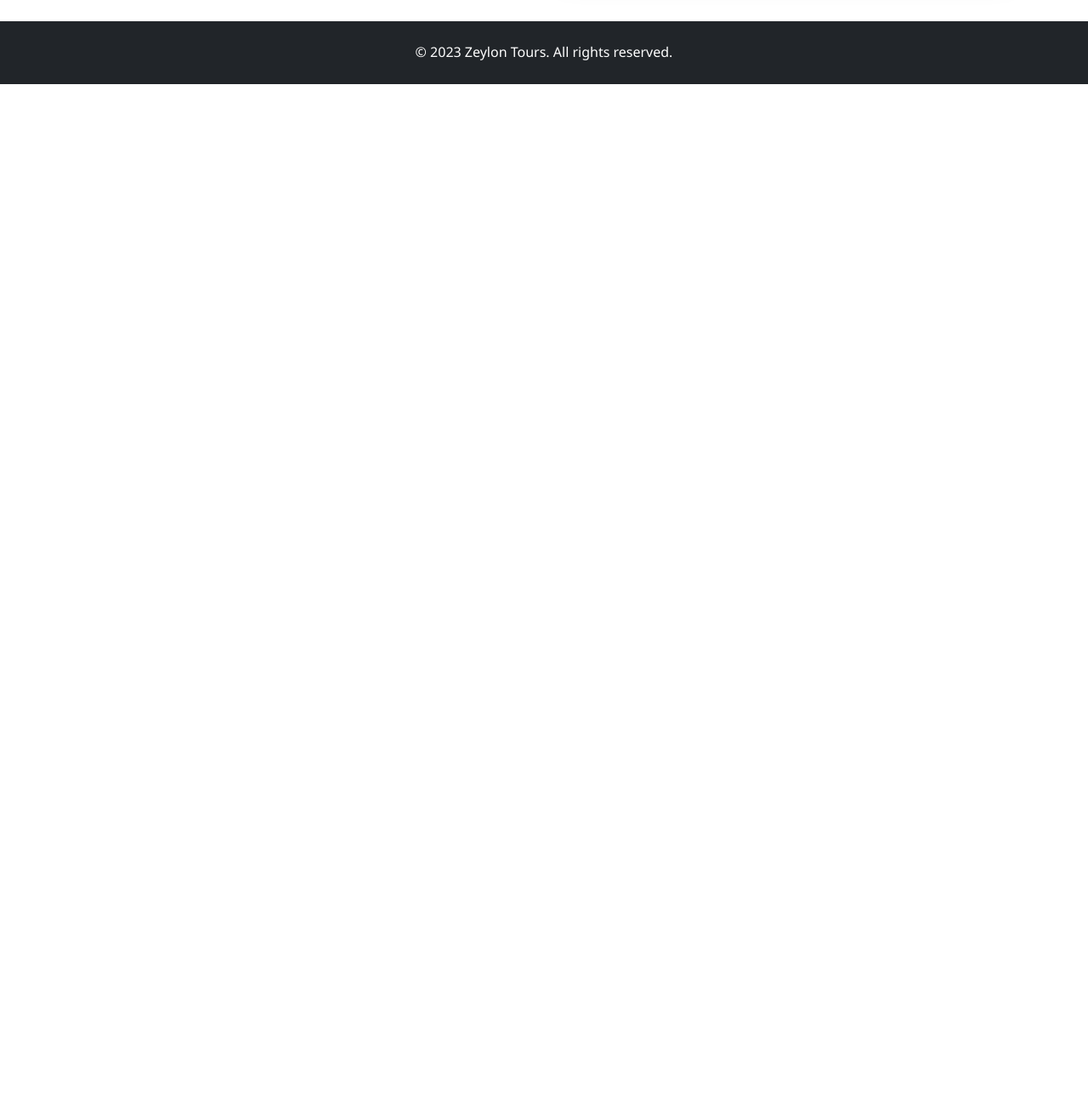
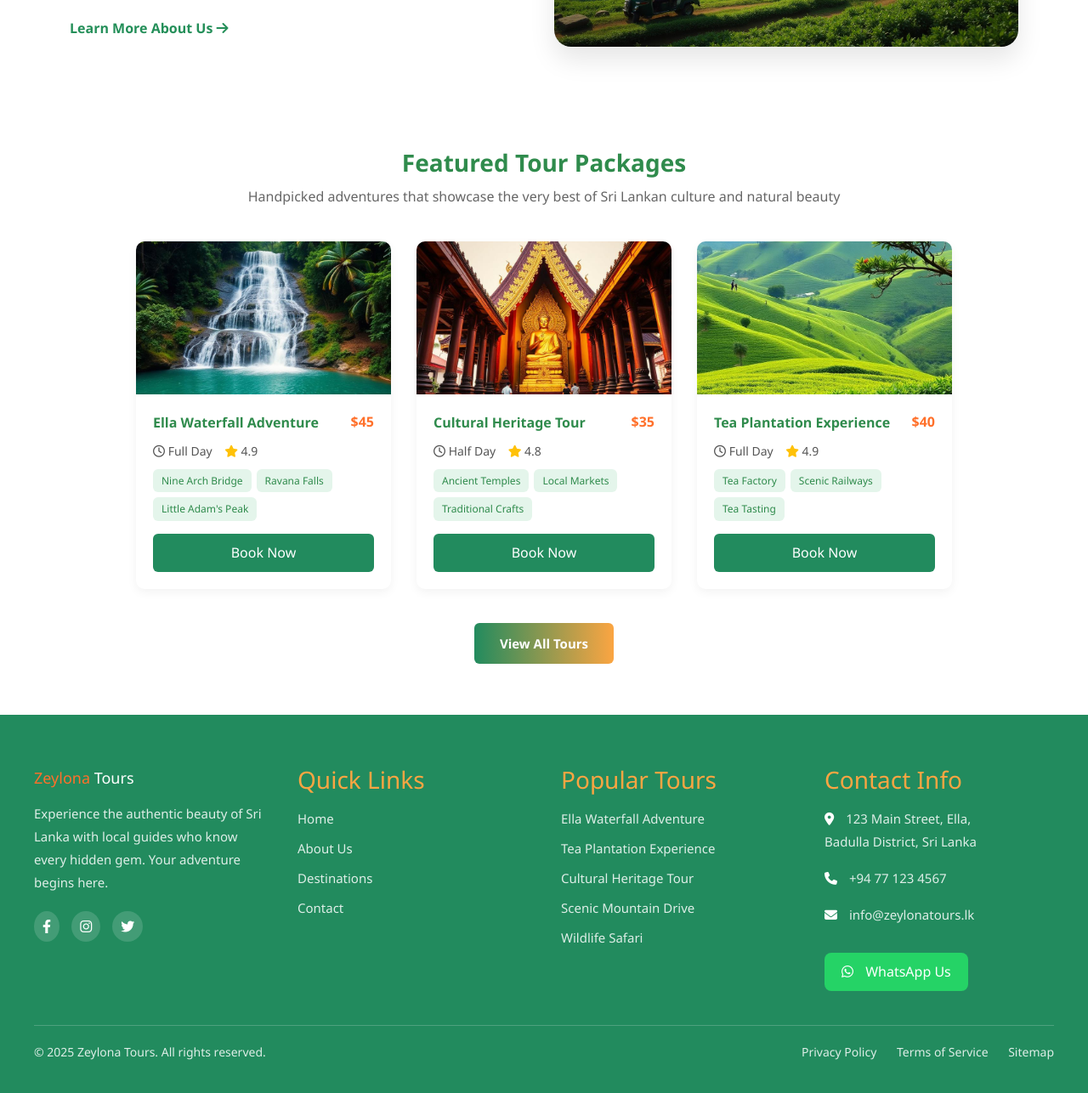
Before and after one commit to Shondarzer-Taroka/zeylon-tours, a website: page index.html in a window 1280 px wide. Shown: the part 1072-2358 px from the top of the page at 85% size. Before the commit the page ends 1171 px from the top, so only its background shows below. Drawn offline with nearby package versions, Linux system fonts and the light colour scheme.

Commit message:
featured section

```diff
--- /dev/null
+++ b/css/footer/footer.css
@@ -0,0 +1,119 @@
+* {
+  margin: 0;
+  padding: 0;
+  box-sizing: border-box;
+}
+
+
+.footer {
+  background-color: #228b5e;
+  color: #fff;
+  padding: 60px 20px 20px;
+}
+
+.footer-container {
+  display: flex;
+  flex-wrap: wrap;
+  justify-content: space-between;
+  max-width: 1200px;
+  margin: auto;
+  gap: 40px;
+}
+
+.footer-section {
+  flex: 1 1 220px;
+}
+
+.footer-section h2 {
+     font-size: 1.125rem;
+    line-height: 1.75rem;
+
+  margin-bottom: 15px;
+}
+
+.footer-section h2 .highlight {
+  color: #ff702a;
+}
+
+.footer-section h3 {
+  color: #fba542;
+  margin-bottom: 15px;
+}
+
+.footer-section p,
+.footer-section li {
+  font-size: 15px;
+  line-height: 1.8;
+  color: #ffffffd9;
+}
+
+.footer-section li:hover{
+    color: #fba542;
+}
+
+.footer-section ul {
+  list-style: none;
+  padding: 0;
+}
+
+.footer-section li {
+  margin-bottom: 8px;
+}
+
+.social-icons {
+  margin-top: 20px;
+}
+
+.social-icons i {
+  background-color: #ffffff26;
+  color: white;
+  padding: 10px;
+  border-radius: 50%;
+  margin-right: 10px;
+  font-size: 16px;
+  cursor: pointer;
+  transition: 0.3s;
+}
+
+.social-icons i:hover {
+  background-color: #fba542;
+}
+
+.footer-section i {
+  margin-right: 10px;
+  color: #fff;
+}
+
+.whatsapp-btn {
+  display: inline-block;
+  background-color: #25d366;
+  color: white;
+  padding: 10px 20px;
+  margin-top: 15px;
+  border-radius: 8px;
+  text-decoration: none;
+  font-weight: 500;
+}
+
+.whatsapp-btn i {
+  margin-right: 10px;
+}
+
+.footer-bottom {
+  border-top: 1px solid #ffffff33;
+  margin-top: 40px;
+  padding-top: 20px;
+  display: flex;
+  justify-content: space-between;
+  flex-wrap: wrap;
+  max-width: 1200px;
+  margin-inline: auto;
+  color: #ffffffd9;
+  font-size: 14px;
+}
+
+.footer-links a {
+  margin-left: 20px;
+  text-decoration: none;
+  color: #ffffffd9;
+}
--- /dev/null
+++ b/css/home/testimonials.css
@@ -0,0 +1,55 @@
+body {
+  font-family: 'Poppins', sans-serif;
+  margin: 0;
+  background-color: #ffffff;
+}
+
+.testimonials {
+  text-align: center;
+  padding: 60px 20px;
+}
+
+.testimonials-title {
+  font-size: 28px;
+  color: #2f8b4c;
+  font-weight: 600;
+  margin-bottom: 40px;
+}
+
+.testimonial-container {
+  display: flex;
+  flex-wrap: wrap;
+  justify-content: center;
+  gap: 30px;
+}
+
+.testimonial-card {
+  background-color: #fff;
+  width: 320px;
+  padding: 25px;
+  border-radius: 10px;
+  box-shadow: 0 4px 15px rgba(0, 0, 0, 0.04);
+  text-align: left;
+}
+
+.stars {
+  color: #ffc107;
+  font-size: 16px;
+  margin-bottom: 15px;
+}
+
+.testimonial-text {
+  font-size: 14px;
+  color: #555;
+  margin-bottom: 20px;
+  line-height: 1.7;
+}
+
+.author {
+  color: #2f8b4c;
+  font-size: 14px;
+}
+
+.author span {
+  color: #00aa7e;
+}
--- /dev/null
+++ b/css/home/tourPackages.css
@@ -0,0 +1,119 @@
+
+.tour-section {
+  text-align: center;
+  padding: 60px 20px;
+}
+
+.section-title {
+  font-size: 28px;
+  color: #2f8b4c;
+  font-weight: 600;
+  margin-bottom: 10px;
+}
+
+.section-subtitle {
+  font-size: 16px;
+  color: #666;
+  margin-bottom: 40px;
+}
+
+.card-container {
+  display: flex;
+  flex-wrap: wrap;
+  justify-content: center;
+  gap: 30px;
+}
+
+.tour-card {
+  width: 300px;
+  background-color: #fff;
+  border-radius: 10px;
+  overflow: hidden;
+  box-shadow: 0 4px 12px rgba(0,0,0,0.05);
+  text-align: left;
+}
+
+.tour-img {
+  width: 100%;
+  height: 180px;
+  object-fit: cover;
+}
+
+.tour-info {
+  padding: 20px;
+}
+
+.title-price {
+  display: flex;
+  justify-content: space-between;
+  align-items: center;
+}
+
+.title-price h3 {
+  font-size: 16px;
+  font-weight: 600;
+  color: #2f8b4c;
+  margin: 0;
+}
+
+.price {
+  font-weight: 600;
+  color: #ff702a;
+}
+
+.tour-meta {
+  font-size: 14px;
+  color: #555;
+  margin: 10px 0;
+}
+
+.tags {
+  display: flex;
+  flex-wrap: wrap;
+  gap: 6px;
+  margin-bottom: 15px;
+}
+
+.tags span {
+  background-color: #e4f5eb;
+  color: #2f8b4c;
+  font-size: 12px;
+  padding: 4px 10px;
+  border-radius: 6px;
+}
+
+.book-btn {
+  width: 100%;
+  padding: 10px 0;
+  background-color: #228b5e;
+  color: #fff;
+  font-weight: 500;
+  border: none;
+  border-radius: 6px;
+  cursor: pointer;
+  transition: background 0.3s;
+}
+
+.book-btn:hover {
+  background-color: #1a6f4b;
+}
+
+.view-all-wrapper {
+  margin-top: 40px;
+}
+
+.view-all-btn {
+  background: linear-gradient(to right, #228b5e, #fba542);
+  border: none;
+  padding: 12px 30px;
+  font-weight: 600;
+  border-radius: 6px;
+  color: white;
+  font-size: 15px;
+  cursor: pointer;
+  transition: opacity 0.3s;
+}
+
+.view-all-btn:hover {
+  opacity: 0.9;
+}
--- a/css/style.css
+++ b/css/style.css
@@ -271,8 +271,9 @@ body {
     font-family: 'Segoe UI', Tahoma, Geneva, Verdana, sans-serif;
     line-height: 1.6;
     color: #333;
-    /* padding-top: 120px; To account for fixed navbar */
-    padding-top: 30px ;
+    padding-top: 120px;
+    /* To account for fixed navbar */
+    /* padding-top: 30px ; */
 }
 
 /* Top Contact Bar */
--- a/index.html
+++ b/index.html
@@ -9,6 +9,8 @@
     <link rel="stylesheet" href="https://cdnjs.cloudflare.com/ajax/libs/font-awesome/6.4.0/css/all.min.css">
     <link rel="stylesheet" href="css/style.css">
     <link rel="stylesheet" href="css/homepageabout.css">
+    <link rel="stylesheet" href="css/footer/footer.css">
+    <link rel="stylesheet" href="css/home/tourPackages.css">
 
 </head>
 
@@ -78,11 +80,135 @@
 
     </section>
 
-    <footer class="bg-dark text-white py-4">
-        <div class="container text-center">
-            <p class="mb-0">&copy; 2023 Zeylon Tours. All rights reserved.</p>
+
+
+
+
+  <section class="tour-section">
+    <h2 class="section-title">Featured Tour Packages</h2>
+    <p class="section-subtitle">Handpicked adventures that showcase the very best of Sri Lankan culture and natural beauty</p>
+
+    <div class="card-container">
+      <!-- Card 1 -->
+      <div class="tour-card">
+        <img src="/images/water.jpeg" alt="Ella Waterfall" class="tour-img"/>
+        <div class="tour-info">
+          <div class="title-price">
+            <h3>Ella Waterfall Adventure</h3>
+            <span class="price">$45</span>
+          </div>
+          <p class="tour-meta"><i class="far fa-clock"></i> Full Day &nbsp;&nbsp; <i class="fas fa-star" style="color: #ffc107;"></i> 4.9</p>
+          <div class="tags">
+            <span>Nine Arch Bridge</span>
+            <span>Ravana Falls</span>
+            <span>Little Adam's Peak</span>
+          </div>
+          <button class="book-btn">Book Now</button>
         </div>
-    </footer>
+      </div>
+
+      <!-- Card 2 -->
+      <div class="tour-card">
+        <img src="/images/hnd.jpeg" alt="Cultural Heritage" class="tour-img"/>
+        <div class="tour-info">
+          <div class="title-price">
+            <h3>Cultural Heritage Tour</h3>
+            <span class="price">$35</span>
+          </div>
+          <p class="tour-meta"><i class="far fa-clock"></i> Half Day &nbsp;&nbsp; <i class="fas fa-star" style="color: #ffc107;"></i> 4.8</p>
+          <div class="tags">
+            <span>Ancient Temples</span>
+            <span>Local Markets</span>
+            <span>Traditional Crafts</span>
+          </div>
+          <button class="book-btn">Book Now</button>
+        </div>
+      </div>
+
+      <!-- Card 3 -->
+      <div class="tour-card">
+        <img src="images/nature.jpeg" alt="Tea Plantation" class="tour-img"/>
+        <div class="tour-info">
+          <div class="title-price">
+            <h3>Tea Plantation Experience</h3>
+            <span class="price">$40</span>
+          </div>
+          <p class="tour-meta"><i class="far fa-clock"></i> Full Day &nbsp;&nbsp; <i class="fas fa-star" style="color: #ffc107;"></i> 4.9</p>
+          <div class="tags">
+            <span>Tea Factory</span>
+            <span>Scenic Railways</span>
+            <span>Tea Tasting</span>
+          </div>
+          <button class="book-btn">Book Now</button>
+        </div>
+      </div>
+    </div>
+
+    <div class="view-all-wrapper">
+      <button class="view-all-btn">View All Tours</button>
+    </div>
+  </section>
+
+
+
+    <!-- Footer Section -->
+
+  <footer class="footer">
+    <div class="footer-container">
+      <div class="footer-section">
+        <h2><span class="highlight">Zeylona</span> Tours</h2>
+        <p>
+          Experience the authentic beauty of Sri Lanka with local guides who know every hidden gem. Your adventure begins here.
+        </p>
+        <div class="social-icons">
+          <i class="fab fa-facebook-f"></i>
+          <i class="fab fa-instagram"></i>
+          <i class="fab fa-twitter"></i>
+        </div>
+      </div>
+
+      <div class="footer-section">
+        <h3>Quick Links</h3>
+        <ul>
+          <li>Home</li>
+          <li>About Us</li>
+          <li>Destinations</li>
+          <li>Contact</li>
+        </ul>
+      </div>
+
+      <div class="footer-section">
+        <h3>Popular Tours</h3>
+        <ul>
+          <li>Ella Waterfall Adventure</li>
+          <li>Tea Plantation Experience</li>
+          <li>Cultural Heritage Tour</li>
+          <li>Scenic Mountain Drive</li>
+          <li>Wildlife Safari</li>
+        </ul>
+      </div>
+
+      <div class="footer-section">
+        <h3>Contact Info</h3>
+        <p><i class="fas fa-location-dot"></i> 123 Main Street, Ella,<br>Badulla District, Sri Lanka</p>
+        <p><i class="fas fa-phone"></i> +94 77 123 4567</p>
+        <p><i class="fas fa-envelope"></i> info@zeylonatours.lk</p>
+        <a href="#" class="whatsapp-btn"><i class="fab fa-whatsapp"></i> WhatsApp Us</a>
+      </div>
+    </div>
+    <div class="footer-bottom">
+      <p>© 2025 Zeylona Tours. All rights reserved.</p>
+      <div class="footer-links">
+        <a href="#">Privacy Policy</a>
+        <a href="#">Terms of Service</a>
+        <a href="#">Sitemap</a>
+      </div>
+    </div>
+  </footer>
+
+
+
+
 
     <script src="https://cdn.jsdelivr.net/npm/bootstrap@5.3.0/dist/js/bootstrap.bundle.min.js"></script>
     <script src="js/main.js"></script>
```
Also changed, not shown: images/hnd.jpeg (added), images/nature.jpeg (added), images/water.jpeg (added).
